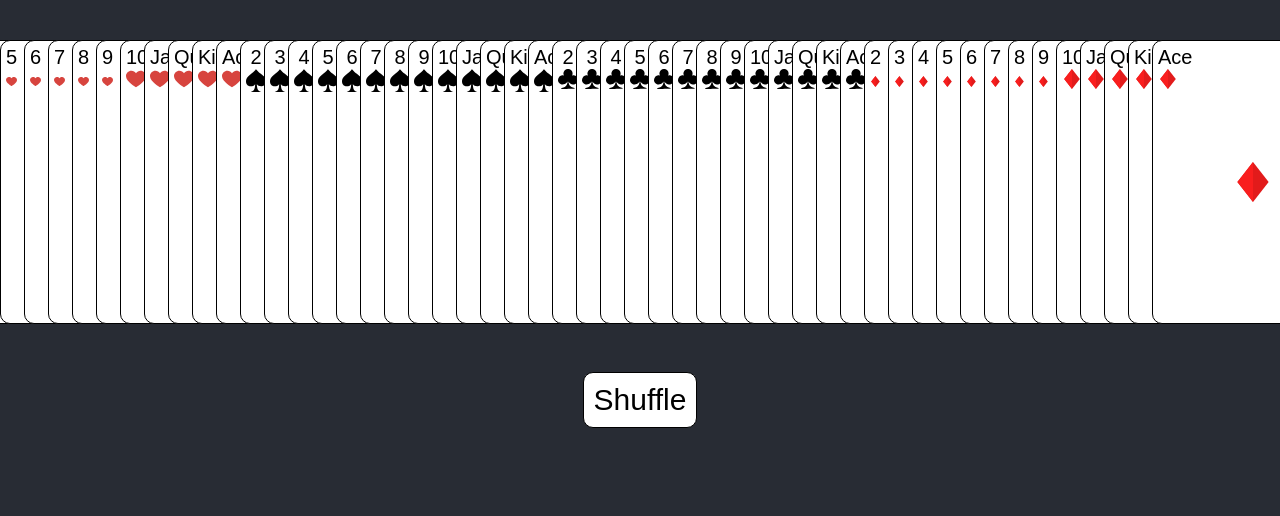
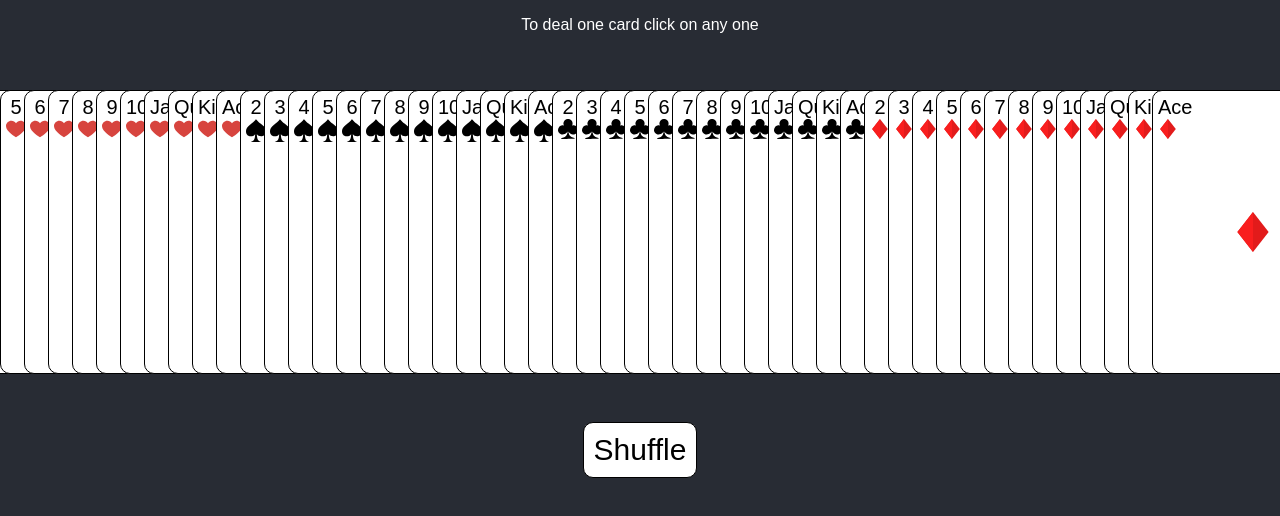
Before and after one commit to ddword/deck-of-cards, a React (Create React App) app: page / in a window 1280 px wide. Shown: the top 516 px of the page. Built offline with nearby package versions, Linux system fonts and the light colour scheme.

Commit message:
fix icons for suits, css, add id

```diff
--- a/src/components/App.css
+++ b/src/components/App.css
@@ -14,8 +14,11 @@
   color: white;
 }
 
-.App-link {
+.App-header p {
+  padding: 0 10px;
+  font-size: 16px;
   color: #61dafb;
+  color: white;
 }
 
 .App .card-container{
@@ -56,6 +59,7 @@ button:active {
 button:focus {
   outline: black !important;
 }
+/*
 .bp-medium {
   font-size: 20px;
 }
@@ -69,3 +73,4 @@ button:focus {
   color: #61dafb;
   border: 1px solid #61dafb;
 }
+*/
--- a/src/components/App.tsx
+++ b/src/components/App.tsx
@@ -6,6 +6,7 @@ import './App.css';
 interface ICard {
   rank: string|number;
   suit: string;
+  id: number;
 }
 
 const suits = ['Hearts', 'Spades', 'Clubs', 'Diamonds'];
@@ -13,10 +14,11 @@ const values = [2, 3, 4, 5, 6, 7, 8, 9, 10, 'Jack', 'Queen', 'King', 'Ace'];
 
 // calcul default deck
 const generateDeck = (suits:Array<string>, values:Array<string|number>) => {
-  const deck = []
+  const deck = [];
+  let i = 0;
   for (let suit in suits) {
     for (let value in values) {
-      deck.push({ 'rank': values[value], 'suit': suits[suit] });
+      deck.push({ 'rank': values[value], 'suit': suits[suit], 'id': i++});
     }
   }
   return deck;
@@ -30,19 +32,19 @@ const App = () => {
 
   //get cards & update state when click event occurs in child
   const parentOneCardCallback = (cards: ICard[]) => {
-    //console.log("Card here", cards)
     setCard(cards)
   }
 
   return (
     <div className="App">
+      <div className="App-header"><p>To deal one card click on any one</p></div>
       <DeckBox deck={deck} parentOneCardCallback={parentOneCardCallback}/>
       <div className="card-container">
       {
         cards && cards.map((card, index) => {
         return (
-          <div className="animated slideInUp" key={index}>
-            <CardBox suit={card.suit} rank={card.rank} />
+          <div key={card.id}>
+            <CardBox suit={card.suit} rank={card.rank} id={card.id} />
           </div>
         )
       })}
--- a/src/components/CardBox/index.css
+++ b/src/components/CardBox/index.css
@@ -14,3 +14,27 @@
     transition-timing-function: ease;
     transition-delay: 0s;
 }
+.symbolTop {
+    position: absolute;
+    top: 5px;
+    left: 5px;
+}
+.cardRank {
+    max-width: 20px
+}
+.suitIcon {
+    width: 20px
+}
+.symbolCenter{
+    height: 40px;
+    position: absolute;
+    top: 50%;
+    left: 50%;
+    transform: translate(-50%, -50%)
+}
+.symbolBottom{
+    position: absolute;
+    bottom: 5px;
+    right: 5px;
+    transform: rotate(-180deg)
+}
--- a/src/components/CardBox/index.tsx
+++ b/src/components/CardBox/index.tsx
@@ -8,50 +8,65 @@ import diamond from "../../images/diamond.svg";
 interface ICard {
   rank: string|number;
   suit: string;
+  id: number;
 }
 
 type Props = {
   rank: string|number;
   suit: string;
+  id: number;
 }
 const CardBox = (props: Props) => {
-  const { rank, suit } = props;
+  const { rank, suit, id } = props;
   let [icon, setIcon] = useState<string|undefined>(undefined);
 
   useEffect(() => {
     let result = getCardIcon(suit);
+    console.log("Suit icon",result, suit)
     setIcon(result)
   },[icon])
 
   const getCardIcon = (suit: string) => {
-    let x;
-    if (suit === "Diamonds") {
-      x = diamond;
-    }
-    if (suit === "Hearts") {
-      x = heart;
-    }
-    if (suit === "Clubs") {
-      x = club
-    }
-    if (suit === "Spades") {
-      x = spade
-    }
-    return x;
+    let symbol;
+    switch(suit) {
+      case "Diamonds":
+        return symbol = diamond;
+      case "Hearts":
+        return symbol = heart;
+      case "Clubs":
+        return symbol = club;
+      case "Spades":
+        return symbol = spade;
+      default:
+        return symbol;
+    };
   };
+  /**
+   * <div className="symbolTop" style={{ position: "absolute", top: 5, left: 5 }}>
+        <div className="cardRank" style={{ maxWidth: 20 }}>{rank}</div>
+        <img className="suitIcon" src={icon} style={{ width: 20 }}/>
+      </div>
+      <div>
+        <img className="symbolCenter" src={icon} style={{ height: 40, position: "absolute", top: "50%", left: "50%", transform: "translate(-50%, -50%)" }}/>
+      </div>
+      <div className="symbolBottom" style={{ position: "absolute", bottom: 5, right: 5, transform: "rotate(-180deg)" }}>
+        <div className="cardRank" style={{ maxWidth: 20 }}>{rank}</div>
+        <img className="suitIcon" src={icon} style={{ width: 20 }}/>
+      </div>
+   */
 
   return (
     <div className="OneCard">
-      <div style={{ position: "absolute", top: 5, left: 5 }}>
-        <div style={{ maxWidth: 20 }}>{rank}</div>
-        <img src={icon} style={{ maxWidth: 20 }}/>
+      <div className="symbolTop">
+        <div className="cardRank">{rank}</div>
+        <img className="suitIcon" src={icon} />
       </div>
       <div>
-        <img src={icon} style={{ height: 40, position: "absolute", top: "50%", left: "50%", transform: "translate(-50%, -50%)" }}/>
+        <img className="symbolCenter" src={icon} />
       </div>
-      <div style={{ position: "absolute", bottom: 5, right: 5, transform: "rotate(-180deg)" }}>
-        <div style={{ maxWidth: 20 }}>{rank}</div>
-        <img src={icon} style={{ maxWidth: 20 }}/>
+      <div className="symbolBottom">
+        <div className="cardRank">{rank}</div>
+        <img className="suitIcon" src={icon} />
       </div>
     </div>
   );
--- a/src/components/DeckBox/index.tsx
+++ b/src/components/DeckBox/index.tsx
@@ -5,6 +5,7 @@ import './index.css';
 interface ICard {
   rank: string|number;
   suit: string;
+  id: number;
 }
 
 type Props = {
@@ -26,20 +27,21 @@ const DeckBox: React.FC<Props>= (props) => {
     // do shuffle
     let newData = shuffle(deck);
     setData([...newData]);
-    // console.log("Shuffle data", data[0], data[1])
   }
 
   const shuffle = (deck: any[]) => {
-    let m = deck.length;
-    let i = 0;
-    while(m){
-      i = Math.floor(Math.random() * m--);
-      [deck[m], deck[i]] = [deck[i], deck[m]];
-    }
+    let currentIndex = deck.length, temporaryValue, randomIndex;
+    while (0 !== currentIndex) {
+      randomIndex = Math.floor(Math.random() * currentIndex);
+      currentIndex -= 1;
+      temporaryValue = deck[currentIndex];
+      deck[currentIndex] = deck[randomIndex];
+      deck[randomIndex] = temporaryValue;
+    };console.log("Here shuffle", deck)
     return deck;
   }
 
-  const dealOneCard = (card:ICard, id:number) => {
+  const dealOneCard = (card:ICard, idx:number) => {
     //deal cards by one, accumulate it in hand
     if (cards.length < 52) {
       cards.push(card);
@@ -47,16 +49,16 @@ const DeckBox: React.FC<Props>= (props) => {
     }
     // transfer cards to parent App
     props.parentOneCardCallback(cards);
-    data.splice(id, 1);
+    data.splice(idx, 1);
   }
-
+console.log("RES data", data)
   return (
     <div className="DeckContent">
       <div className="container">
         {data && data.map((card: ICard, index) => {
           return (
-            <div className="animated slideInDown" key={index} onClick={() => dealOneCard(card, index)}>
-              <CardBox rank={card.rank} suit={card.suit} />
+            <div key={card.id} onClick={() => dealOneCard(card, index)}>
+              <CardBox rank={card.rank} suit={card.suit} id={card.id}/>
             </div>
           );
         })}
```
